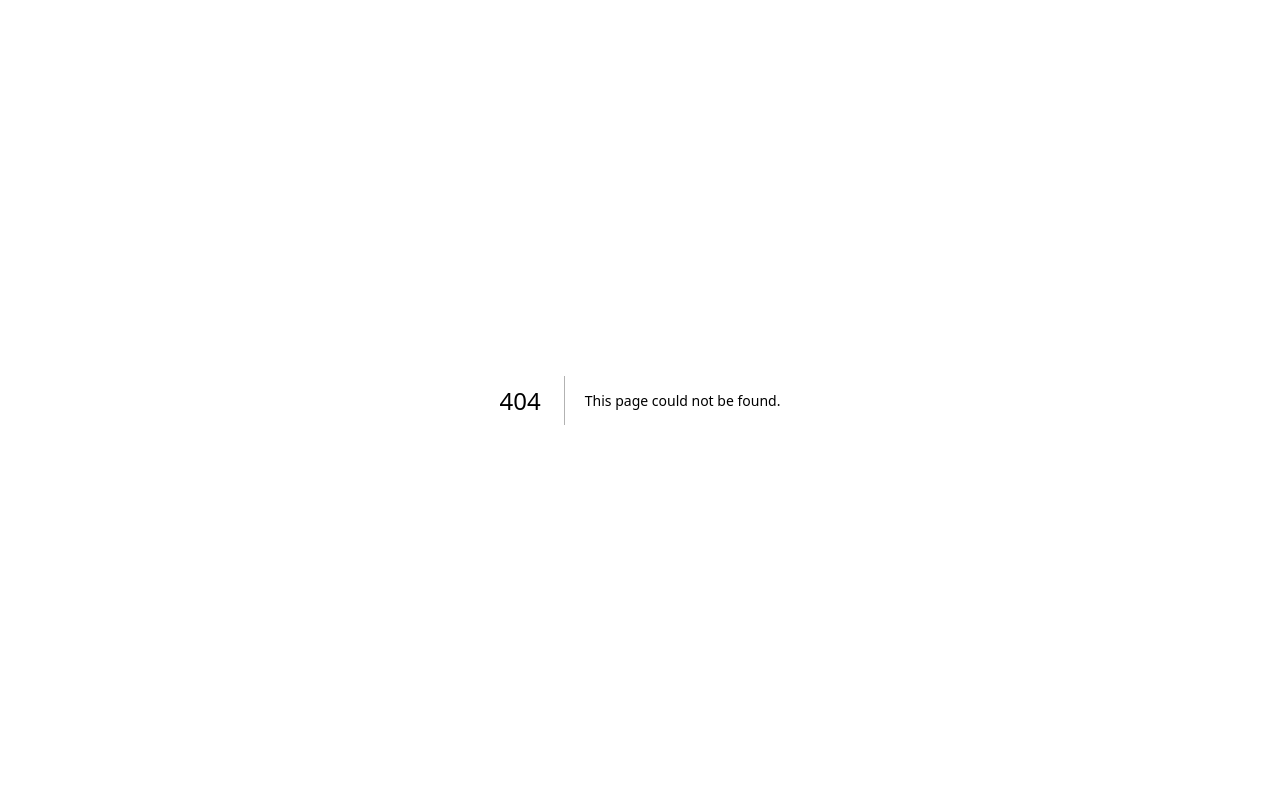
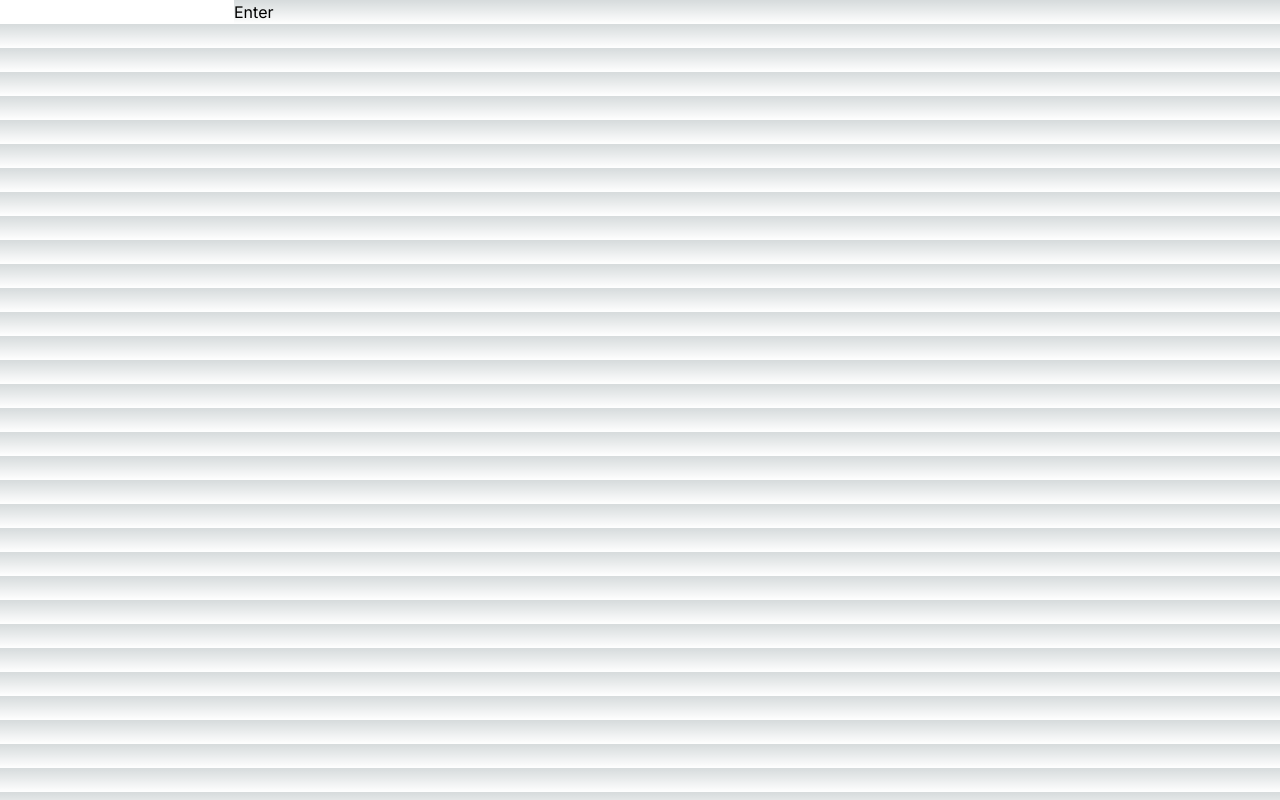
Before and after one commit to Atom-cell/Chatrola, a Next.js app: page /invite/1 in a window 1280 px wide. Before the commit this address had no page. Built offline with nearby package versions, Linux system fonts and the light colour scheme.

Commit message:
Second username ask first then redirect to room

```diff
--- a/app/components/CreateRoom.tsx
+++ b/app/components/CreateRoom.tsx
@@ -7,6 +7,23 @@ const CreateRoom = () => {
 	const router = useRouter();
 
 	const [email, setEmail] = useState('');
+
+	const invite = async () => {
+		const roomName = RoomNames[Math.floor(Math.random() * 100)]
+		const request = await fetch('http://localhost:5000/invite', {
+			method: 'POST',
+			headers: {
+				'Content-Type': 'application/json', // Set the correct Content-Type
+			},
+			body: JSON.stringify({ username: 'Elon Musk', email: email, roomName: roomName}),
+		});
+
+		const result = await request.json();
+		if (result && request.status === 200) {
+			localStorage.setItem('token', result.token);
+			router.push(`/rooms/${roomName}`);
+		}
+	};
 	return (
 		<div>
 			<p>Create Instant Room</p>
@@ -14,17 +31,12 @@ const CreateRoom = () => {
 				type='email'
 				placeholder='Enter your friends email address'
 				value={email}
+				className='text-black'
 				onChange={(e: React.ChangeEvent<HTMLInputElement>) =>
 					setEmail(e.target.value)
 				}
 			/>
-			<button
-				onClick={() =>
-					router.push(`/rooms/${RoomNames[Math.floor(Math.random() * 100)]}`)
-				}
-			>
-				Let&apos;s Go
-			</button>
+			<button onClick={() => invite()}>Let&apos;s Go</button>
 		</div>
 	);
 };
--- /dev/null
+++ b/app/invite/[roomName]/page.tsx
@@ -0,0 +1,39 @@
+'use client';
+import React, { useState } from 'react';
+import { useRouter } from 'next/navigation';
+import io, { Socket } from 'socket.io-client';
+const InvitePage = ({ params }: { params: { roomName: string } }) => {
+	const router = useRouter();
+	const [username, setUsername] = useState('');
+
+	const enterRoom = () => {
+		const newSocket = io('http://localhost:5000');
+
+		newSocket.on('connect', () => {
+			console.log('Connected to server');
+		});
+
+		newSocket.emit('generate-token', { username: username });
+
+		newSocket.on('token-generated', (token) => {
+			localStorage.setItem('token', token);
+			router.push(`/rooms/${params.roomName}`);
+		});
+	};
+
+	return (
+		<div>
+			<input
+				type='text'
+				className='text-black'
+				value={username}
+				onChange={(e: React.ChangeEvent<HTMLInputElement>) =>
+					setUsername(e.target.value)
+				}
+			/>
+			<button onClick={() => enterRoom()}>Enter </button>
+		</div>
+	);
+};
+
+export default InvitePage;
--- a/app/rooms/[roomName]/page.tsx
+++ b/app/rooms/[roomName]/page.tsx
@@ -1,5 +1,4 @@
 'use client';
-import { IncomingMessage } from 'http';
 import { useEffect, useState, ChangeEvent } from 'react';
 import io, { Socket } from 'socket.io-client';
 
@@ -43,6 +42,8 @@ export default function Home({ params }: { params: { roomName: string } }) {
 
 			socket.on('emitMessage', handleMessage);
 
+			socket.on('invalidToken', () => alert("INVLAUD TOKEN"));
+
 			return () => {
 				socket.off('emitMessage', handleMessage);
 			};
@@ -59,7 +60,7 @@ export default function Home({ params }: { params: { roomName: string } }) {
 	const sendMessage = () => {
 		if (msgInput !== '' && socket) {
 			let room = params.roomName;
-			socket.emit('sendmessage', { room, msg: msgInput });
+			socket.emit('sendmessage', { room, msg: msgInput, token: localStorage.getItem('token')});
 			setMsgInput('');
 		}
 	};
```
